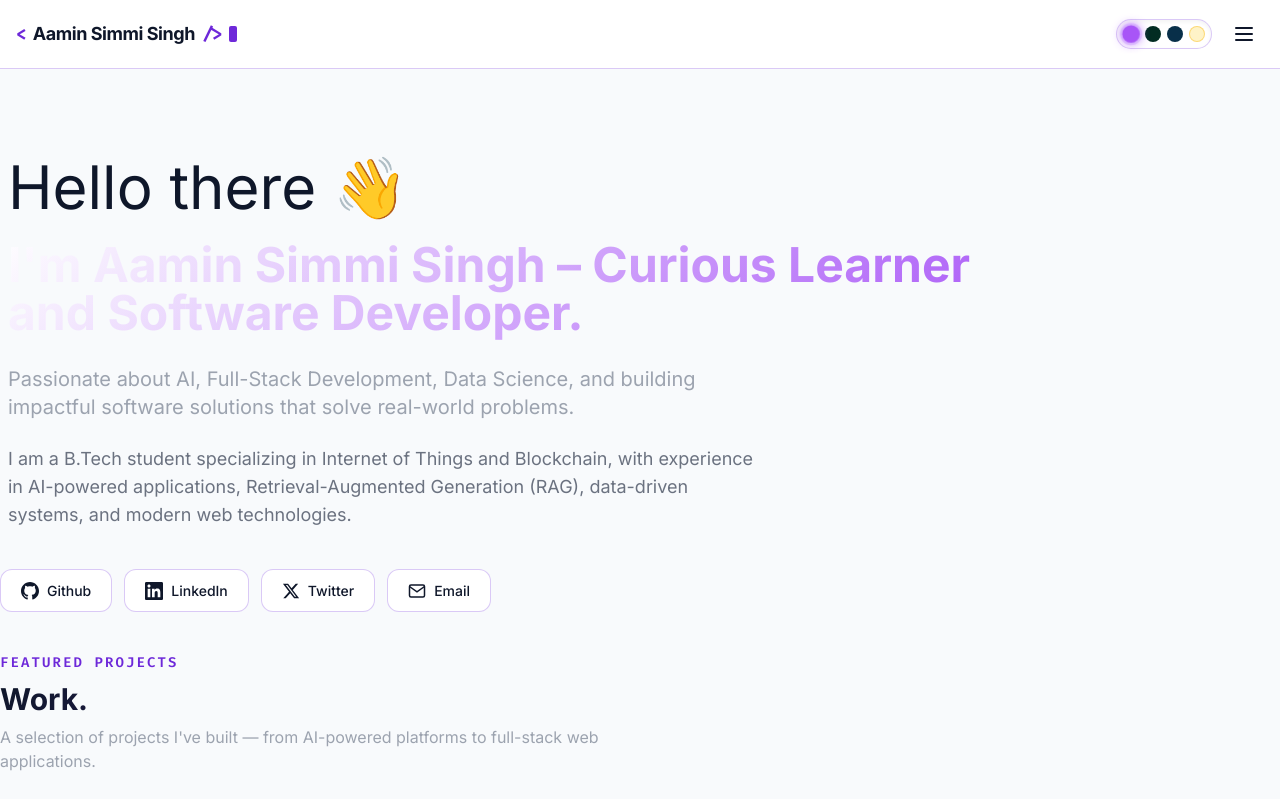
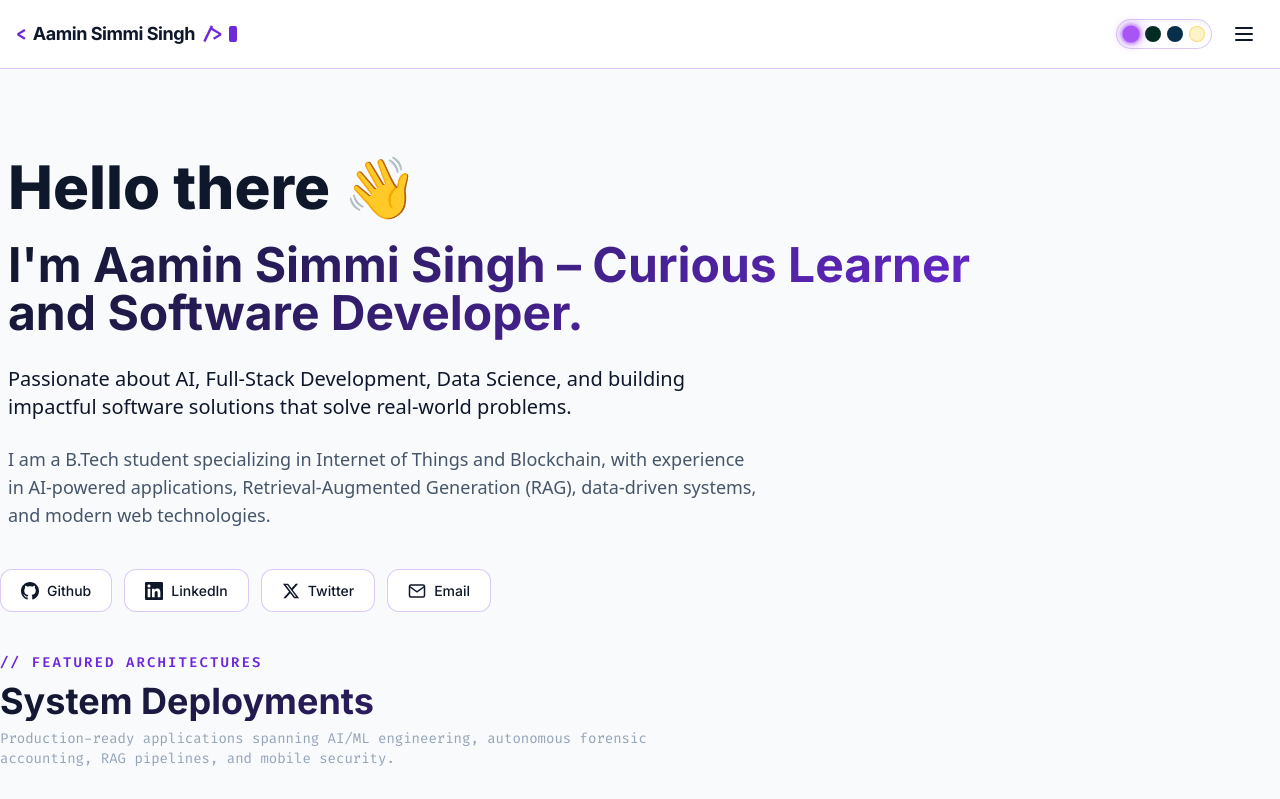
Before and after one commit to AaminSingh/my-portfolio, a Next.js app: page / in a window 1280 px wide. Shown: the top 799 px of the page. Built offline with nearby package versions, Linux system fonts and the light colour scheme.

Commit message:
feat(home): update System Deployments section and hero tagline in pages/index.js

```diff
--- a/pages/index.js
+++ b/pages/index.js
@@ -102,19 +102,20 @@ export default function Home() {
   const [projects, setProjects] = useState(data.projects);
   const [selectedProject, setSelectedProject] = useState(null);
 
-  // Load projects from localStorage (admin dashboard sync)
+  // Load projects from API with fallback to portfolio.json
   useEffect(() => {
-    try {
-      const stored = localStorage.getItem("portfolio_projects");
-      if (stored) {
-        const parsed = JSON.parse(stored);
-        if (Array.isArray(parsed) && parsed.length > 0) {
-          setProjects(parsed);
+    async function loadProjects() {
+      try {
+        const res = await fetch("/api/projects");
+        const json = await res.json();
+        if (json.success && Array.isArray(json.data) && json.data.length > 0) {
+          setProjects(json.data);
         }
+      } catch (e) {
+        // Fallback to data.projects
       }
-    } catch (e) {
-      // Fall back to default projects from JSON
     }
+    loadProjects();
   }, []);
 
   // Scroll handlers
@@ -180,31 +181,25 @@ export default function Home() {
           <div className="mt-5">
             <h1
               ref={textOne}
-              className="text-3xl tablet:text-6xl laptop:text-6xl laptopl:text-8xl p-1 tablet:p-2 text-bold w-4/5 mob:w-full laptop:w-4/5"
+              className="text-3xl tablet:text-6xl laptop:text-6xl laptopl:text-8xl p-1 tablet:p-2 font-extrabold w-4/5 mob:w-full laptop:w-4/5 text-[var(--text-main)]"
             >
               {data.headerTaglineOne}
             </h1>
             <h2
               ref={textTwo}
-              className="text-2xl tablet:text-4xl laptop:text-5xl laptopl:text-6xl p-1 tablet:p-2 font-bold w-full laptop:w-4/5 mt-2"
-              style={{
-                background: "linear-gradient(135deg, #ffffff 0%, #a855f7 100%)",
-                WebkitBackgroundClip: "text",
-                WebkitTextFillColor: "transparent",
-                backgroundClip: "text",
-              }}
+              className="hero-gradient-text text-2xl tablet:text-4xl laptop:text-5xl laptopl:text-6xl p-1 tablet:p-2 font-bold w-full laptop:w-4/5 mt-2"
             >
               {data.headerTaglineTwo}
             </h2>
             <p
               ref={textThree}
-              className="text-base tablet:text-lg laptop:text-xl p-1 tablet:p-2 text-gray-400 w-full laptop:w-3/5 mt-3 leading-relaxed"
+              className="text-base tablet:text-lg laptop:text-xl p-1 tablet:p-2 text-[var(--text-main)] opacity-80 w-full laptop:w-3/5 mt-3 leading-relaxed font-sans"
             >
               {data.headerSubheading}
             </p>
             <p
               ref={textFour}
-              className="text-sm tablet:text-base laptop:text-lg p-1 tablet:p-2 text-gray-500 w-full laptop:w-3/5 mt-2 leading-relaxed"
+              className="text-sm tablet:text-base laptop:text-lg p-1 tablet:p-2 text-[var(--text-sub)] w-full laptop:w-3/5 mt-2 leading-relaxed font-sans"
             >
               {data.headerIntro}
             </p>
@@ -213,20 +208,19 @@ export default function Home() {
           <Socials className="mt-5 laptop:mt-8" />
         </div>
 
-        {/* ===== PROJECTS SECTION ===== */}
-        <div className="mt-10 laptop:mt-30 p-2 laptop:p-0" ref={workRef}>
+        {/* ===== PROJECTS / SYSTEM DEPLOYMENTS SECTION ===== */}
+        <div className="mt-10 laptop:mt-30 p-2 laptop:p-0" ref={workRef} id="projects">
           <div className="scroll-reveal">
-            <p className="section-title">Featured Projects</p>
-            <h2 className="section-heading text-2xl tablet:text-3xl mb-2">
-              Work.
+            <p className="section-title text-purple-400 font-mono">{"// FEATURED ARCHITECTURES"}</p>
+            <h2 className="section-heading text-2xl tablet:text-4xl font-extrabold mb-2 text-white">
+              System <span className="text-purple-400">Deployments</span>
             </h2>
-            <p className="text-gray-400 text-sm tablet:text-base mb-8 max-w-2xl">
-              A selection of projects I&apos;ve built — from AI-powered platforms to
-              full-stack web applications.
+            <p className="text-slate-400 font-mono text-xs tablet:text-sm mb-8 max-w-2xl">
+              Production-ready applications spanning AI/ML engineering, autonomous forensic accounting, RAG pipelines, and mobile security.
             </p>
           </div>
 
-          <div className="grid grid-cols-1 tablet:grid-cols-2 gap-6 scroll-reveal">
+          <div className="grid grid-cols-1 tablet:grid-cols-2 gap-8 scroll-reveal">
             {projects.map((project) => (
               <ProjectCard
                 key={project.id}
```
